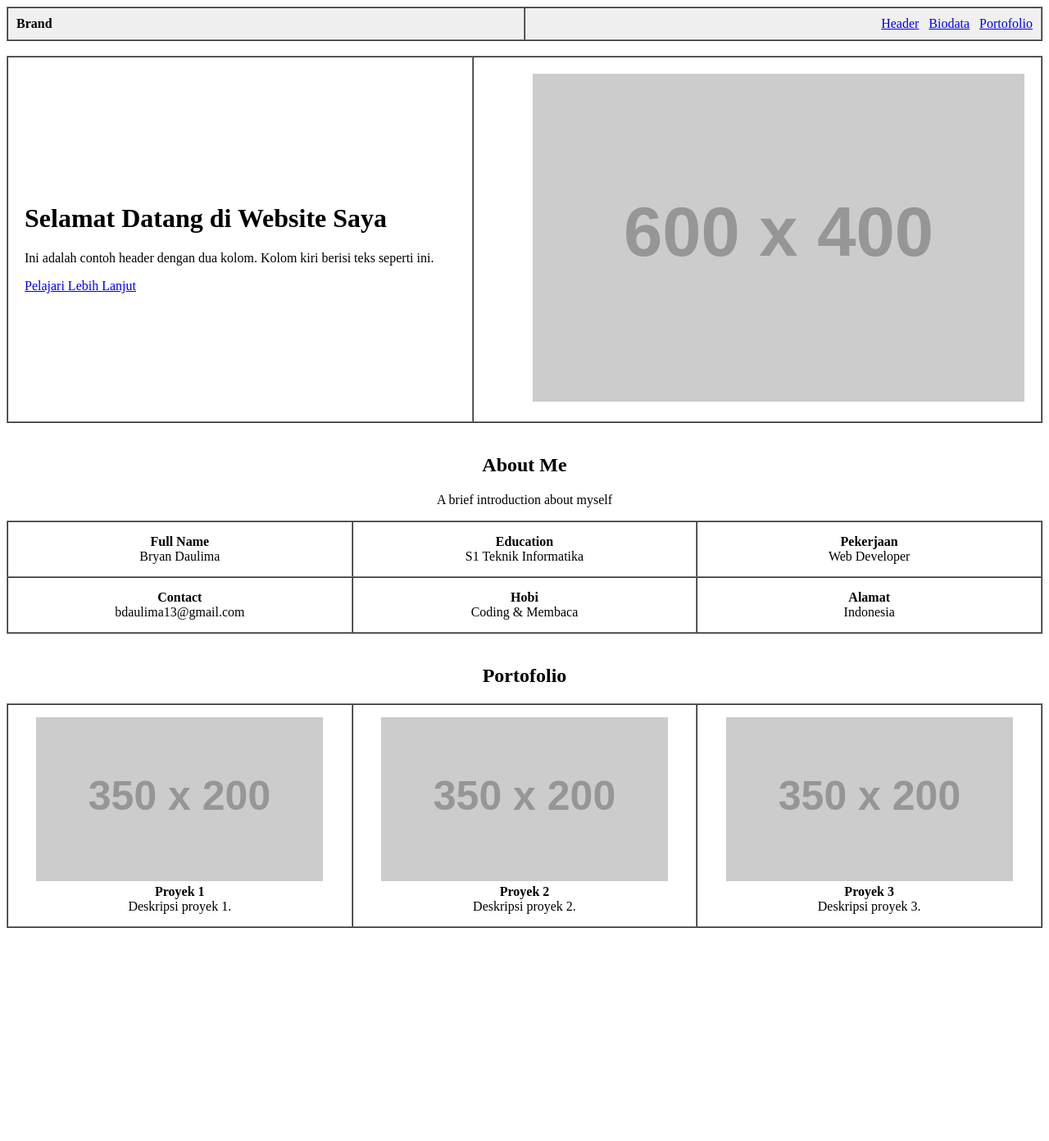
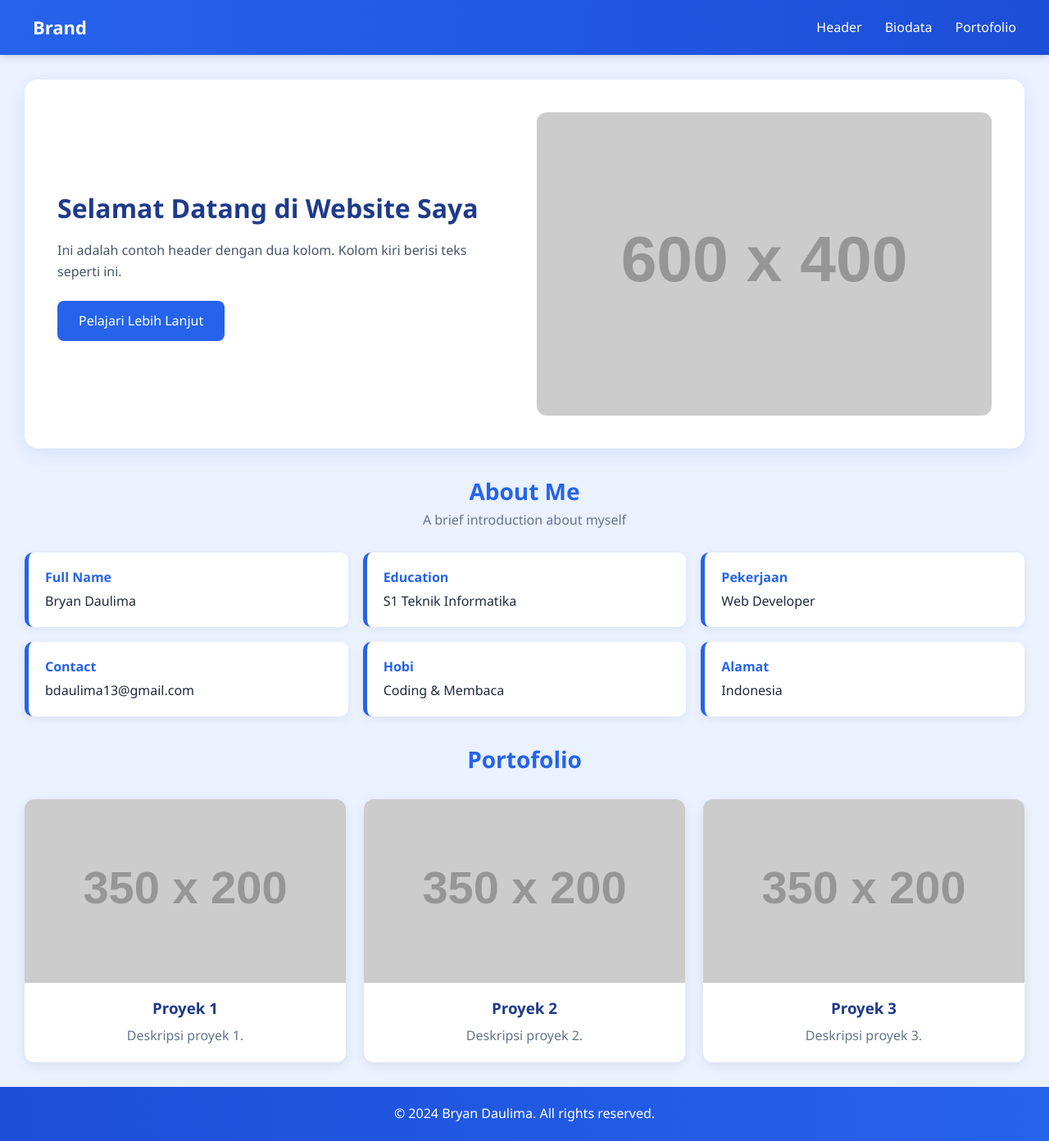
Before and after one commit to bryan-daulima/eduwork-tugas-3, a plain HTML site: page index.html in a window 1280 px wide. Shown: the whole page at 82% size. Before the commit the page ends 1140 px from the top, so only its background shows below. Drawn offline with Linux system fonts and the light colour scheme; placeholder pictures from the web are drawn by us.

Commit message:
first commit

```diff
--- a/index.html
+++ b/index.html
@@ -4,84 +4,78 @@
   <meta charset="UTF-8">
   <meta name="viewport" content="width=device-width, initial-scale=1.0">
   <title>Profile Biodata</title>
+  <link rel="stylesheet" href="style.css">
 </head>
 <body>
 
   <!-- ============ SECTION 1: MENU ============ -->
-  <table width="100%" border="1" cellpadding="10" cellspacing="0">
-    <tr bgcolor="#f0f0f0">
-      <td width="50%"><b>Brand</b></td>
-      <td width="50%" align="right">
-        <a href="#header">Header</a> &nbsp;
-        <a href="#biodata">Biodata</a> &nbsp;
-        <a href="#portofolio">Portofolio</a>
-      </td>
-    </tr>
-  </table>
-
-  <br>
+  <nav class="navbar">
+    <div class="brand">Brand</div>
+    <ul class="nav-links">
+      <li><a href="#header">Header</a></li>
+      <li><a href="#biodata">Biodata</a></li>
+      <li><a href="#portofolio">Portofolio</a></li>
+    </ul>
+  </nav>
 
   <!-- ============ SECTION 2: HEADER (judul kiri, gambar kanan) ============ -->
-  <table width="100%" border="1" cellpadding="20" cellspacing="0" id="header">
-    <tr>
-      <td width="45%" valign="middle">
+  <header id="header" class="header">
+    <div class="header-text">
       <h1>Selamat Datang di Website Saya</h1>
       <p>Ini adalah contoh header dengan dua kolom. Kolom kiri berisi teks seperti ini.</p>
-        <a href="#">Pelajari Lebih Lanjut</a>
-      </td>
-      <td width="55%" align="right" valign="middle">
-        <img src="https://placehold.co/600x400?text=600+x+400" alt="Gambar Header" width="600" height="400">
-      </td>
-    </tr>
-  </table>
-
-  <br>
+      <a href="#" class="btn">Pelajari Lebih Lanjut</a>
+    </div>
+    <div class="header-image">
+      <img src="https://placehold.co/600x400/2563eb/ffffff?text=Foto+Profil" alt="Gambar Header">
+    </div>
+  </header>
 
   <!-- ============ SECTION 3: BIODATA (6 box) ============ -->
-  <div id="biodata" align="center">
+  <section id="biodata" class="section">
+    <div class="section-title">
       <h2>About Me</h2>
       <p>A brief introduction about myself</p>
     </div>
 
-  <table width="100%" border="1" cellpadding="15" cellspacing="0">
-    <tr>
-      <td width="33%" align="center"><b>Full Name</b><br>Bryan Daulima</td>
-      <td width="33%" align="center"><b>Education</b><br>S1 Teknik Informatika</td>
-      <td width="33%" align="center"><b>Pekerjaan</b><br>Web Developer</td>
-    </tr>
-    <tr>
-      <td align="center"><b>Contact</b><br>bdaulima13@gmail.com</td>
-      <td align="center"><b>Hobi</b><br>Coding &amp; Membaca</td>
-      <td align="center"><b>Alamat</b><br>Indonesia</td>
-    </tr>
-  </table>
-
-  <br>
+    <div class="biodata-grid">
+      <div class="biodata-card"><span class="label">Full Name</span> Bryan Daulima</div>
+      <div class="biodata-card"><span class="label">Education</span> S1 Teknik Informatika</div>
+      <div class="biodata-card"><span class="label">Pekerjaan</span> Web Developer</div>
+      <div class="biodata-card"><span class="label">Contact</span> bdaulima13@gmail.com</div>
+      <div class="biodata-card"><span class="label">Hobi</span> Coding &amp; Membaca</div>
+      <div class="biodata-card"><span class="label">Alamat</span> Indonesia</div>
+    </div>
+  </section>
 
   <!-- ============ SECTION 4: PORTOFOLIO ============ -->
-  <div id="portofolio" align="center">
+  <section id="portofolio" class="section">
+    <div class="section-title">
       <h2>Portofolio</h2>
     </div>
 
-  <table width="100%" border="1" cellpadding="15" cellspacing="0">
-    <tr>
-      <td width="33%" align="center">
-        <img src="https://placehold.co/350x200?text=350+x+200" alt="Proyek 1" width="350" height="200"><br>
-        <b>Proyek 1</b><br>
-        Deskripsi proyek 1.
-      </td>
-      <td width="33%" align="center">
-        <img src="https://placehold.co/350x200?text=350+x+200" alt="Proyek 2" width="350" height="200"><br>
-        <b>Proyek 2</b><br>
-        Deskripsi proyek 2.
-      </td>
-      <td width="33%" align="center">
-        <img src="https://placehold.co/350x200?text=350+x+200" alt="Proyek 3" width="350" height="200"><br>
-        <b>Proyek 3</b><br>
-        Deskripsi proyek 3.
-      </td>
-    </tr>
-  </table>
+    <div class="portfolio-grid">
+      <div class="portfolio-card">
+        <img src="https://placehold.co/350x200/f97316/ffffff?text=Proyek+1" alt="Proyek 1">
+        <h3>Proyek 1</h3>
+        <p>Deskripsi proyek 1.</p>
+      </div>
+      <div class="portfolio-card">
+        <img src="https://placehold.co/350x200/0f172a/ffffff?text=Proyek+2" alt="Proyek 2">
+        <h3>Proyek 2</h3>
+        <p>Deskripsi proyek 2.</p>
+      </div>
+      <div class="portfolio-card">
+        <img src="https://placehold.co/350x200/7c3aed/ffffff?text=Proyek+3" alt="Proyek 3">
+        <h3>Proyek 3</h3>
+        <p>Deskripsi proyek 3.</p>
+      </div>
+    </div>
+  </section>
+
+  <!-- ============ FOOTER ============ -->
+  <footer class="footer">
+    &copy; 2024 Bryan Daulima. All rights reserved.
+  </footer>
 
 </body>
 </html>
--- /dev/null
+++ b/style.css
@@ -0,0 +1,236 @@
+/* ============ RESET & BASE ============ */
+* {
+  margin: 0;
+  padding: 0;
+  box-sizing: border-box;
+}
+
+body {
+  font-family: 'Segoe UI', Tahoma, sans-serif;
+  background: #eaf1ff;
+  color: #1e293b;
+  line-height: 1.6;
+}
+
+/* ============ SECTION 1: NAVBAR ============ */
+.navbar {
+  display: flex;
+  justify-content: space-between;
+  align-items: center;
+  background: linear-gradient(90deg, #2563eb, #1d4ed8);
+  padding: 16px 40px;
+  color: #fff;
+  position: sticky;
+  top: 0;
+  z-index: 100;
+  box-shadow: 0 2px 10px rgba(0, 0, 0, 0.15);
+}
+
+.brand {
+  font-size: 22px;
+  font-weight: bold;
+}
+
+.nav-links {
+  list-style: none;
+  display: flex;
+  gap: 28px;
+}
+
+.nav-links a {
+  color: #fff;
+  text-decoration: none;
+  font-weight: 500;
+  transition: opacity 0.2s;
+}
+
+.nav-links a:hover {
+  opacity: 0.75;
+}
+
+/* ============ SECTION 2: HEADER ============ */
+.header {
+  display: grid;
+  grid-template-columns: 1fr 1fr;
+  align-items: center;
+  gap: 30px;
+  background: #fff;
+  margin: 30px;
+  padding: 40px;
+  border-radius: 16px;
+  box-shadow: 0 6px 20px rgba(37, 99, 235, 0.1);
+}
+
+.header-text h1 {
+  color: #1e3a8a;
+  font-size: 32px;
+  margin-bottom: 14px;
+}
+
+.header-text p {
+  color: #475569;
+  margin-bottom: 22px;
+}
+
+.btn {
+  display: inline-block;
+  background: #2563eb;
+  color: #fff;
+  text-decoration: none;
+  padding: 12px 26px;
+  border-radius: 8px;
+  font-weight: 500;
+  transition: background 0.2s, transform 0.2s;
+}
+
+.btn:hover {
+  background: #1d4ed8;
+  transform: translateY(-2px);
+}
+
+.header-image img {
+  width: 100%;
+  height: auto;
+  border-radius: 12px;
+  display: block;
+}
+
+/* ============ SECTIONS (shared) ============ */
+.section {
+  margin: 30px;
+}
+
+.section-title {
+  text-align: center;
+  margin-bottom: 26px;
+}
+
+.section-title h2 {
+  color: #2563eb;
+  font-size: 28px;
+}
+
+.section-title p {
+  color: #64748b;
+}
+
+/* ============ SECTION 3: BIODATA GRID ============ */
+.biodata-grid {
+  display: grid;
+  grid-template-columns: repeat(3, 1fr);
+  gap: 18px;
+}
+
+.biodata-card {
+  background: #fff;
+  border-left: 5px solid #2563eb;
+  padding: 18px 20px;
+  border-radius: 10px;
+  box-shadow: 0 3px 12px rgba(0, 0, 0, 0.06);
+  transition: transform 0.2s;
+}
+
+.biodata-card:hover {
+  transform: translateY(-4px);
+}
+
+.label {
+  display: block;
+  color: #2563eb;
+  font-weight: bold;
+  margin-bottom: 4px;
+}
+
+/* ============ SECTION 4: PORTFOLIO GRID ============ */
+.portfolio-grid {
+  display: grid;
+  grid-template-columns: repeat(3, 1fr);
+  gap: 22px;
+}
+
+.portfolio-card {
+  background: #fff;
+  border-radius: 12px;
+  overflow: hidden;
+  box-shadow: 0 4px 14px rgba(0, 0, 0, 0.08);
+  text-align: center;
+  transition: transform 0.2s, box-shadow 0.2s;
+}
+
+.portfolio-card:hover {
+  transform: translateY(-6px);
+  box-shadow: 0 10px 24px rgba(37, 99, 235, 0.18);
+}
+
+.portfolio-card img {
+  width: 100%;
+  height: auto;
+  display: block;
+}
+
+.portfolio-card h3 {
+  color: #1e3a8a;
+  margin: 16px 0 6px;
+}
+
+.portfolio-card p {
+  color: #64748b;
+  padding: 0 16px 20px;
+}
+
+/* ============ FOOTER ============ */
+.footer {
+  background: linear-gradient(90deg, #1d4ed8, #2563eb);
+  color: #fff;
+  text-align: center;
+  padding: 20px;
+  margin-top: 30px;
+}
+
+/* ============ RESPONSIVE: TABLET ============ */
+@media (max-width: 992px) {
+  .header {
+    grid-template-columns: 1fr;
+    text-align: center;
+  }
+
+  .header-image {
+    order: -1;
+  }
+
+  .biodata-grid {
+    grid-template-columns: repeat(2, 1fr);
+  }
+
+  .portfolio-grid {
+    grid-template-columns: repeat(2, 1fr);
+  }
+}
+
+/* ============ RESPONSIVE: MOBILE ============ */
+@media (max-width: 600px) {
+  .navbar {
+    flex-direction: column;
+    gap: 12px;
+    padding: 16px 20px;
+  }
+
+  .nav-links {
+    gap: 18px;
+  }
+
+  .header,
+  .section {
+    margin: 18px;
+    padding: 24px;
+  }
+
+  .header-text h1 {
+    font-size: 26px;
+  }
+
+  .biodata-grid,
+  .portfolio-grid {
+    grid-template-columns: 1fr;
+  }
+}
```
Lines whose indentation alone changed are shown as unchanged.
